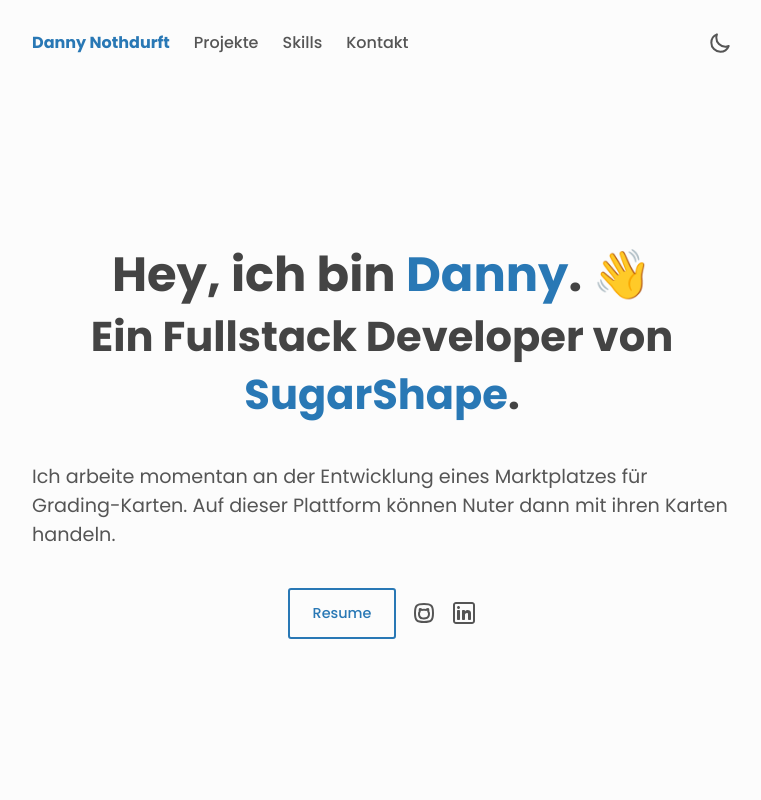
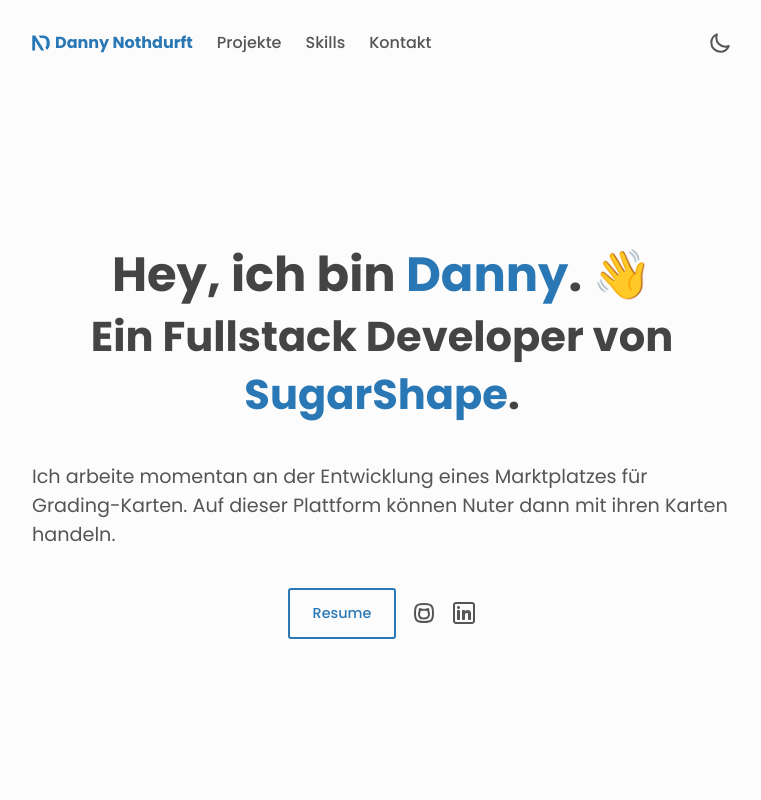
Before and after one commit to dannynothdurft/danny, a Next.js app: page / in a window 1280 px wide. Shown: the top 800 px of the page, without its empty margins (258-1019 px from the left). Built offline with nearby package versions, Linux system fonts and the light colour scheme.

Commit message:
logo to header

```diff
--- a/src/app/layout.tsx
+++ b/src/app/layout.tsx
@@ -1,6 +1,6 @@
 import "@/styles/globals.scss";
 
-import type { Metadata } from "next";
+import type { Metadata, Viewport } from "next";
 import { LayoutProviders } from "@/providers/layout";
 import { SpeedInsights } from "@vercel/speed-insights/next";
 import { Analytics } from "@vercel/analytics/react";
@@ -10,7 +10,6 @@
   description: "Danny Nothdurft - Fullstack Developer - Portfolio",
   robots: "index,follow",
   manifest: "/manifest.json",
-  viewport: "width=device-width, initial-scale=1.0",
   authors: [{ name: "Danny Nothdurft" }],
   creator: "Danny Nothdurft",
   publisher: "Danny Nothdurft",
@@ -28,6 +27,13 @@
       url: "/favicons/logo-256.jpg",
     },
   },
+};
+
+export const viewport: Viewport = {
+  width: "device-width",
+  initialScale: 1,
+  maximumScale: 1,
+  userScalable: false,
 };
 
 export default function RootLayout({
--- a/src/components/Navbar.tsx
+++ b/src/components/Navbar.tsx
@@ -5,6 +5,7 @@
 
 import ThemeSwitch from "@/module/theme/ThemeSwitcher";
 
+import Logo from "@/svg/logo";
 import Close from "@/svg/close";
 import Menu from "@/svg/menu";
 
@@ -49,7 +50,12 @@
       <ul className={showNavList ? "nav__list open" : "nav__list"}>
         <li className="nav__list-item">
           <strong>
-            <a href="#top" onClick={hideNavListOverlay} className="link">
+            <a
+              href="#top"
+              onClick={hideNavListOverlay}
+              className="link nav__link__icon"
+            >
+              <Logo width="18px" height="18px" />
               {name || "About Me"}
             </a>
           </strong>
@@ -100,7 +106,6 @@
       >
         {showNavList ? <Close /> : <Menu />}
       </button>
-
       <ThemeSwitch />
     </nav>
   );
--- a/src/styles/header.scss
+++ b/src/styles/header.scss
@@ -47,6 +47,17 @@
 
 .nav__list-item {
   margin: 0.5rem 0;
+  display: flex;
+    align-items: center;
+    justify-content: center;
+    gap: 5px;
+
+  .nav__link__icon {
+    display: flex;
+    align-items: center;
+    justify-content: center;
+    gap: 5px;
+  }
 }
 
 .nav__button {
--- /dev/null
+++ b/src/svg/logo.tsx
@@ -0,0 +1,80 @@
+"use client";
+
+function Logo({ width = "24px", height = "24px" }) {
+  return (
+    <svg
+      width={width}
+      height={height}
+      viewBox="0.00 0.00 1448.00 1448.00"
+      fill="none"
+      version="1.1"
+      xmlns="http://www.w3.org/2000/svg"
+    >
+      <path
+        fill="currentColor"
+        d="
+  M 246.70 541.82
+  Q 246.51 541.96 246.51 542.21
+  Q 246.52 932.38 246.51 1325.05
+  Q 246.51 1325.79 245.77 1325.79
+  L 21.46 1325.80
+  Q 20.87 1325.80 20.87 1325.21
+  L 20.87 123.03
+  Q 20.87 122.49 21.41 122.49
+  Q 136.67 122.51 256.45 122.48
+  Q 257.34 122.48 257.73 123.29
+  Q 258.00 123.86 679.57 811.65
+  Q 701.10 846.78 719.28 877.26
+  Q 724.26 885.61 729.33 894.53
+  Q 851.75 1109.78 974.33 1325.26
+  Q 974.62 1325.78 974.02 1325.78
+  L 732.31 1325.82
+  A 1.14 1.13 -15.5 0 1 731.34 1325.28
+  L 247.05 541.89
+  A 0.24 0.24 0.0 0 0 246.70 541.82
+  Z"
+      />
+      <path
+        fill="currentColor"
+        d="
+  M 725.00 328.06
+  C 708.72 328.10 691.94 327.72 675.25 327.82
+  Q 673.33 327.83 671.42 327.43
+  Q 670.93 327.32 670.64 326.91
+  Q 665.49 319.57 659.84 310.68
+  Q 600.73 217.59 540.56 123.09
+  Q 540.22 122.55 540.86 122.55
+  Q 708.56 122.43 876.23 122.60
+  Q 885.35 122.61 896.33 122.87
+  C 945.65 124.05 992.62 127.12 1040.03 135.01
+  C 1117.18 147.86 1187.57 181.52 1245.45 232.99
+  Q 1268.97 253.90 1290.52 279.76
+  C 1339.07 338.03 1373.95 407.50 1395.01 480.32
+  C 1407.74 524.36 1415.87 570.66 1420.65 616.82
+  Q 1427.37 681.75 1426.59 756.25
+  Q 1425.87 824.35 1416.34 888.51
+  Q 1399.23 1003.58 1342.81 1105.12
+  Q 1314.53 1156.03 1275.14 1198.89
+  Q 1238.13 1239.17 1190.84 1266.53
+  Q 1190.43 1266.77 1190.17 1266.37
+  L 1072.90 1081.02
+  A 0.83 0.81 55.4 0 1 1073.09 1079.93
+  C 1106.79 1054.31 1126.58 1015.56 1140.84 975.85
+  C 1153.84 939.67 1161.43 902.74 1165.98 864.24
+  C 1173.16 803.39 1174.23 741.70 1172.22 680.50
+  Q 1171.39 655.02 1169.31 629.61
+  Q 1165.85 587.44 1157.31 548.31
+  Q 1148.58 508.29 1130.54 470.38
+  Q 1121.11 450.57 1108.59 432.36
+  Q 1069.81 375.96 1005.57 351.62
+  Q 978.82 341.49 950.77 337.04
+  Q 935.24 334.58 920.74 333.30
+  C 883.03 329.98 845.29 328.89 806.75 328.33
+  Q 780.86 327.96 725.00 328.06
+  Z"
+      />
+    </svg>
+  );
+}
+
+export default Logo;
```
